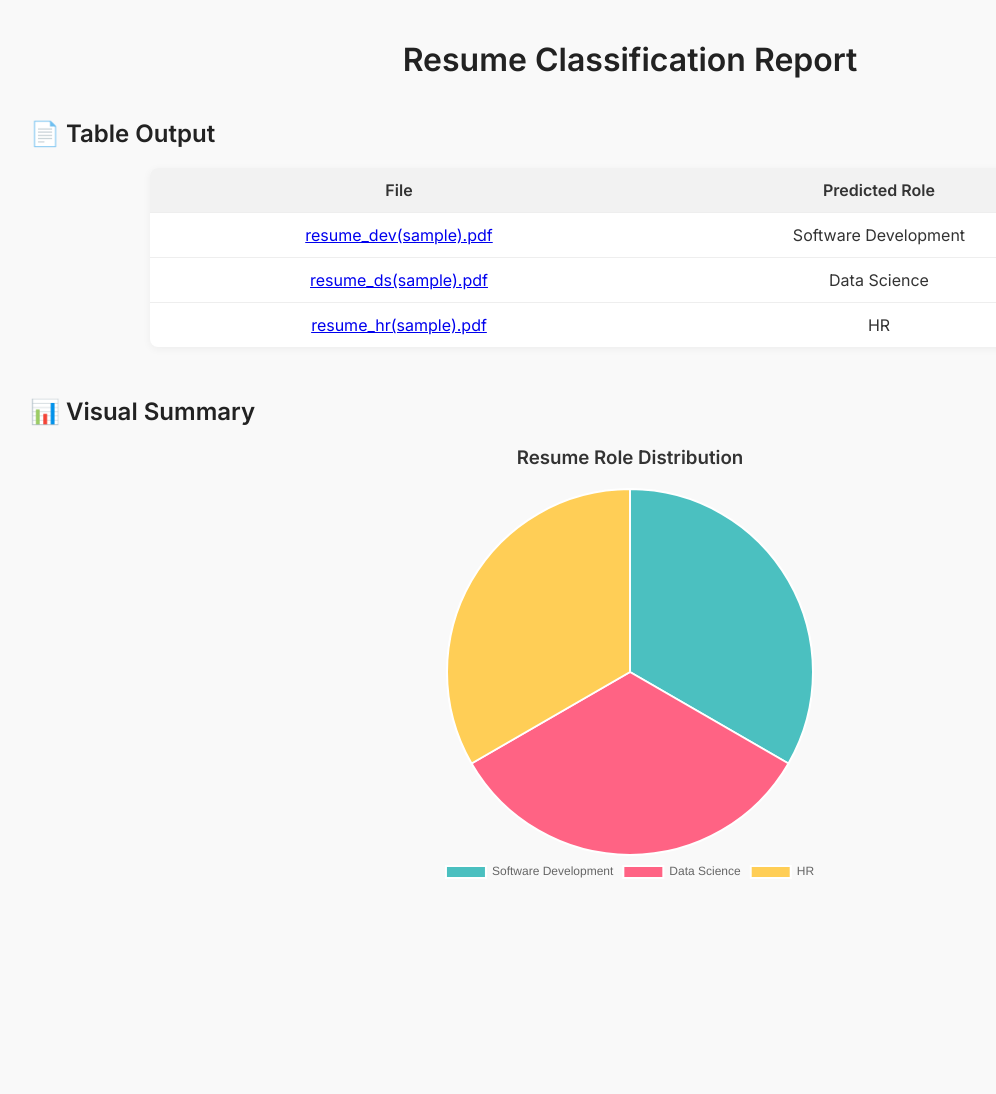
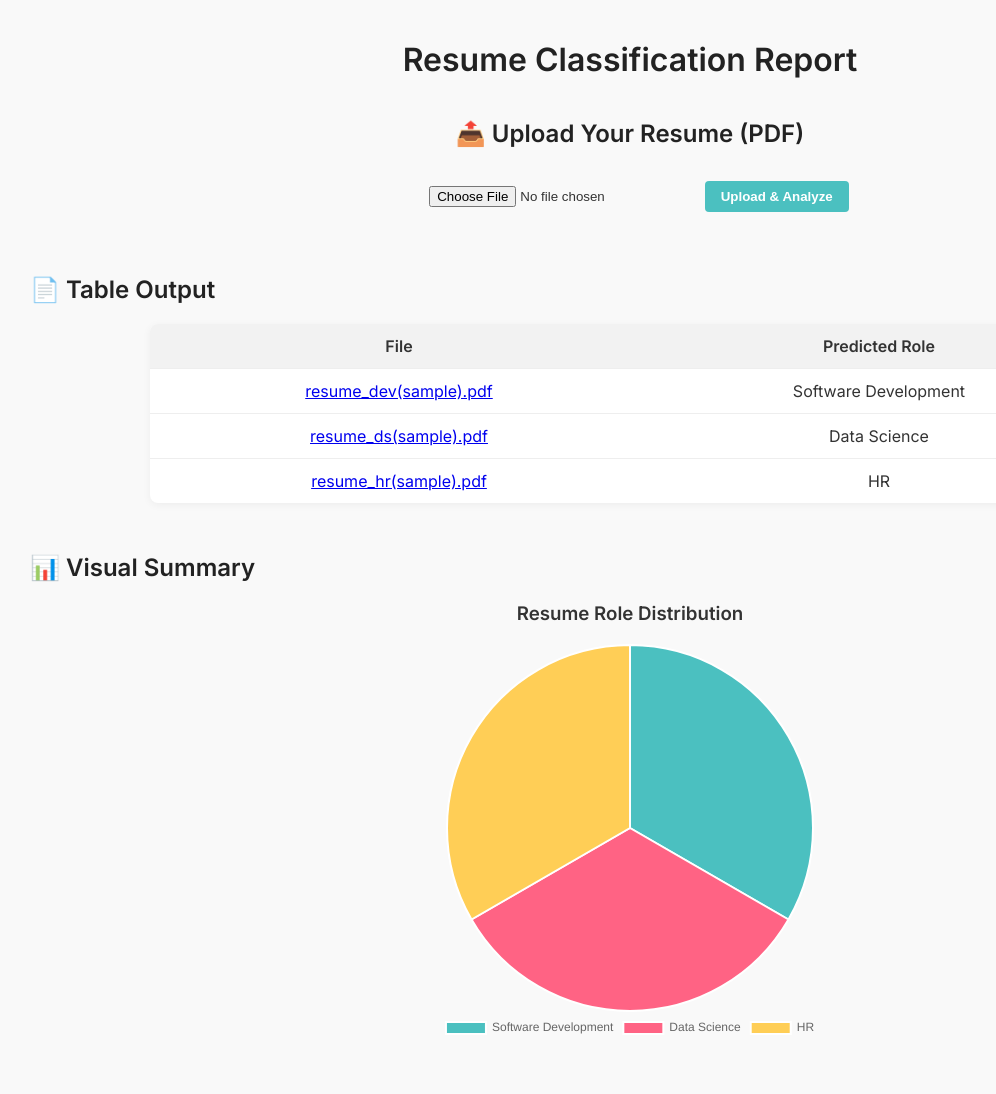
Before and after one commit to hiyadullu/Resume-Screening-Assistant, a Flask app: page / in a window 1280 px wide. Shown: the whole page, without its empty margins (10-1006 px from the left). Before the commit the page ends 878 px from the top, so only its background shows below. Run offline with Flask 3, Linux system fonts and the light colour scheme.

Commit message:
pdf upload + parser added

```diff
--- a/webapp/server.py
+++ b/webapp/server.py
@@ -1,20 +1,96 @@
-from flask import Flask, render_template
+import os
+from flask import Flask, render_template, request, redirect, url_for
 import pandas as pd
+import pdfplumber
+import fitz
 
-app = Flask(__name__)  # <-- THIS is the missing line
+UPLOAD_FOLDER = 'uploads'
 
-@app.route("/")
+
+app = Flask(__name__)
+app.config['UPLOAD_FOLDER'] = os.path.join(os.getcwd(), 'uploads')
+#filepath = os.path.join(app.config['UPLOAD_FOLDER'], file.filename)
+os.makedirs(UPLOAD_FOLDER, exist_ok=True)
+
+TARGET_KEYWORDS = {
+    "Data Science": ["machine learning", "data analysis", "python", "pandas", "statistics"],
+    "Software Development": ["java", "python", "git", "api", "sql", "docker"],
+    "HR": ["recruiting", "onboarding", "employee engagement", "compliance", "payroll"]
+}
+
+def extract_text_from_pdf(pdf_path):
+    text = ""
+    with pdfplumber.open(pdf_path) as pdf:
+        for page in pdf.pages:
+            text += page.extract_text() or ""
+    return text.lower()
+
+
+def match_keywords(text):
+    scores = {}
+    for category, keywords in TARGET_KEYWORDS.items():
+        matched = [kw for kw in keywords if kw in text]
+        scores[category] = {
+            "matched": matched,
+            "match_percent": int(len(matched) / len(keywords) * 100)
+        }
+    return scores
+
+
+@app.route('/upload', methods=["GET", "POST"])
+def upload_resume():
+    if 'resume' not in request.files:
+        return "No file uploaded", 400
+
+    file = request.files['resume']
+    if file.filename == '':
+        return "No selected file", 400
+
+    if file:
+        filepath = os.path.join(app.config['UPLOAD_FOLDER'], file.filename)
+        file.save(filepath)
+
+        # Parse PDF text
+        with fitz.open(filepath) as doc:
+            text = ''
+            for page in doc:
+                text += page.get_text()
+
+        # Simple keyword matching
+        if "python" in text.lower():
+            category = "Software Development"
+        elif "recruitment" in text.lower() or "hiring" in text.lower():
+            category = "Human Resources"
+        elif "data analysis" in text.lower() or "machine learning" in text.lower():
+            category = "Data Science"
+        else:
+            category = "Uncategorized"
+
+        return render_template("index.jinja2", result=f"Resume categorized as: {category}")
+
+    return "Upload failed", 500
+
+@app.route("/", methods=["GET", "POST"])
 def index():
     df = pd.read_csv("../outputs/classified_resumes.csv")
     label_counts = df["Predicted Role"].value_counts()
     labels = label_counts.index.tolist()
     values = label_counts.values.tolist()
+    results= None
+    if request.method == 'POST':
+        file = request.files['resume']
+        if file and file.filename.endswith('.pdf'):
+            filepath = os.path.join(app.config['UPLOAD_FOLDER'], file.filename)
+            file.save(filepath)
+            resume_text = extract_text_from_pdf(filepath)
+            results = match_keywords(resume_text)
 
     return render_template(
         "index.jinja2",
         data=df,
         labels=labels,
-        values=values
+        values=values,
+        results=results,
     )
 
 if __name__ == "__main__":
--- a/webapp/templates/index.jinja2
+++ b/webapp/templates/index.jinja2
@@ -59,12 +59,70 @@
     .centered {
       text-align: center;
     }
+
+    form {
+      text-align: center;
+      margin-bottom: 30px;
+    }
+
+    form input[type="file"] {
+      padding: 8px;
+      margin: 10px;
+    }
+
+    form button {
+      padding: 8px 16px;
+      background-color: #4BC0C0;
+      border: none;
+      color: white;
+      cursor: pointer;
+      border-radius: 4px;
+      font-weight: bold;
+    }
+
+    .results {
+      text-align: center;
+      margin-top: 20px;
+    }
+
+    .results ul {
+      list-style-type: none;
+      padding: 0;
+    }
+
+    .results li {
+      margin-bottom: 10px;
+    }
   </style>
 </head>
 <body>
 
   <h1 class="centered">Resume Classification Report</h1>
 
+  <!-- ✅ Upload Form -->
+  <div class="section">
+    <h2 class="centered">📤 Upload Your Resume (PDF)</h2>
+    <form action="/" method="POST" enctype="multipart/form-data">
+      <input type="file" name="resume" accept=".pdf" required>
+      <button type="submit">Upload & Analyze</button>
+    </form>
+
+    {% if results %}
+    <div class="results">
+      <h3>🔍 Match Results:</h3>
+      <ul>
+        {% for category, data in results.items() %}
+          <li>
+            <strong>{{ category }}</strong> – {{ data.match_percent }}% match<br>
+            Matched Keywords: {{ data.matched }}
+          </li>
+        {% endfor %}
+      </ul>
+    </div>
+    {% endif %}
+  </div>
+
+  <!-- 📄 Table Output -->
   <div class="section">
     <h2>📄 Table Output</h2>
     <table class="data">
@@ -81,6 +139,7 @@
     </table>
   </div>
 
+  <!-- 📊 Chart -->
   <div class="section">
     <h2>📊 Visual Summary</h2>
     <div class="centered">
@@ -114,6 +173,9 @@
     });
   </script>
 
-
 </body>
 </html>
+
+{% if result %}
+  <p><strong>Result:</strong> {{ result }}</p>
+{% endif %}
```
Also changed, not shown: README.md, webapp/utils/parser.py (added), 1 other file. Lines whose indentation alone changed are shown as unchanged.
